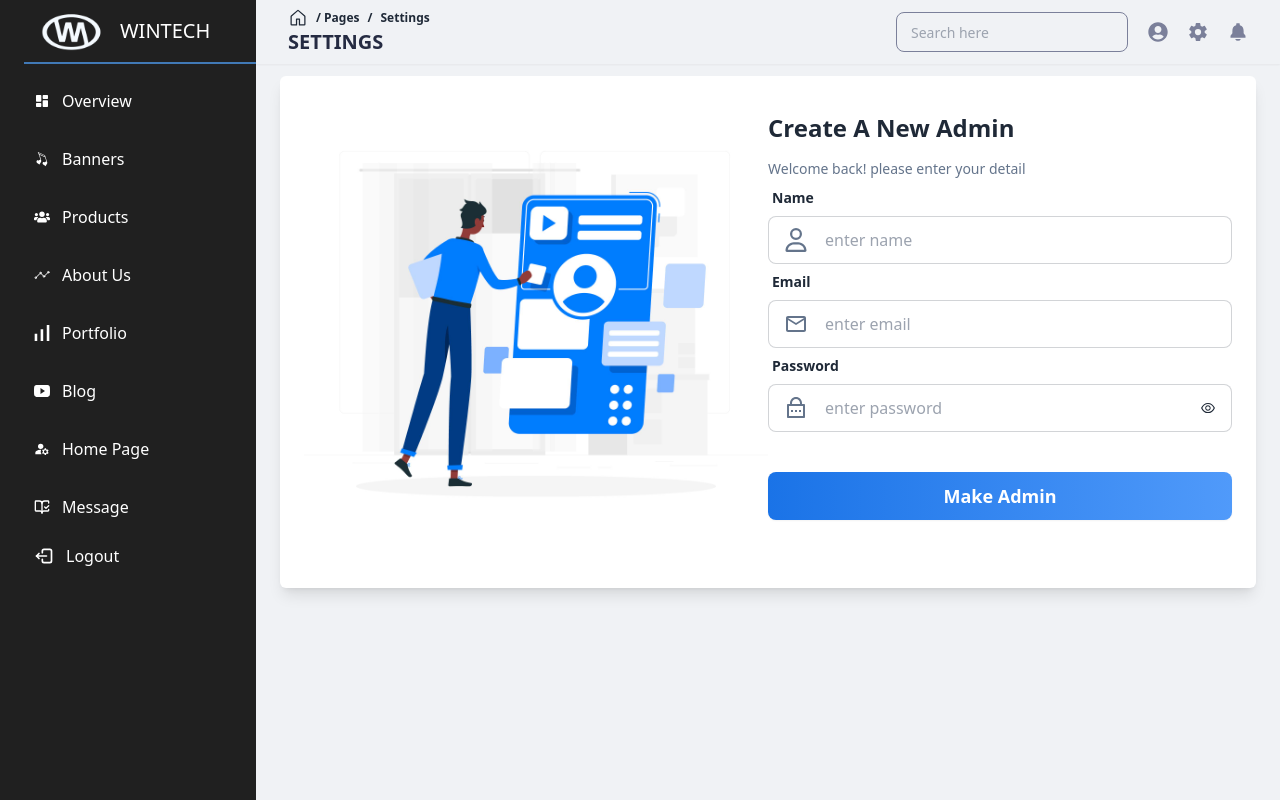
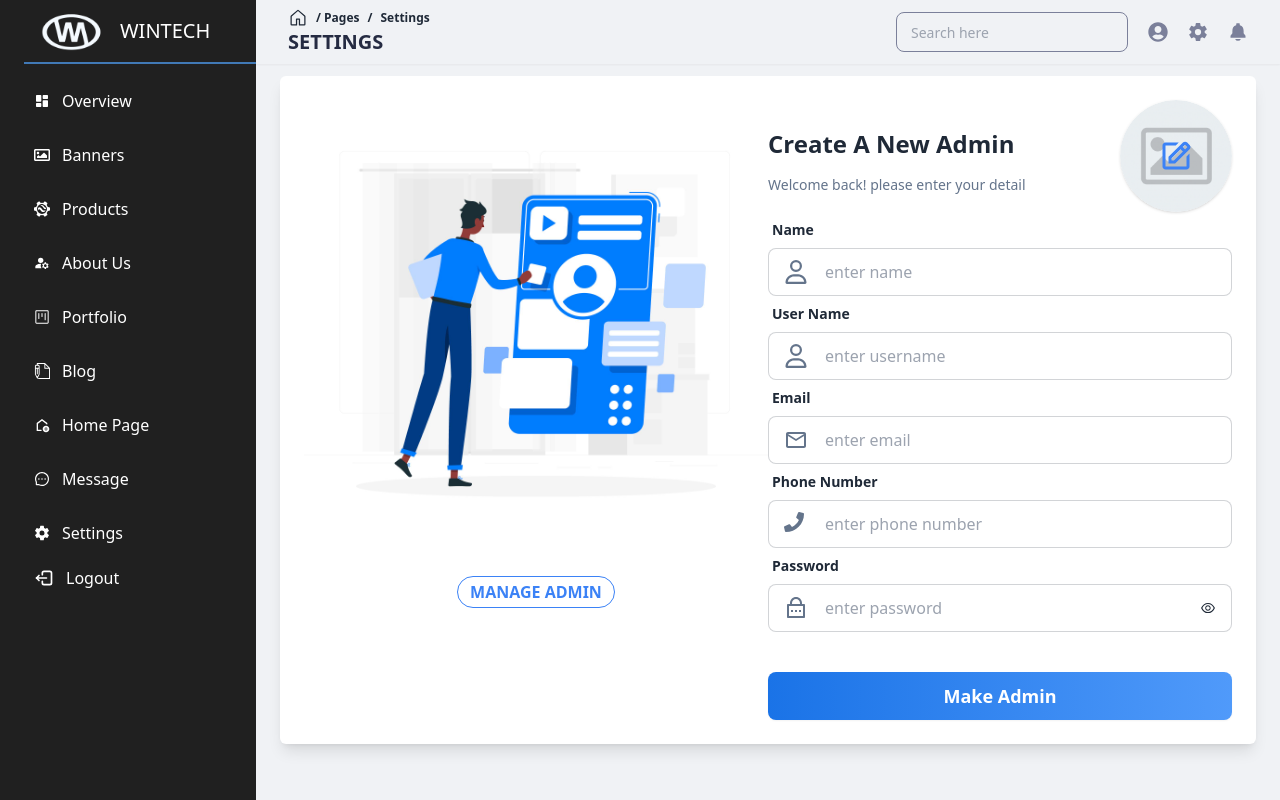
Before and after one commit to techvixo/Wintech-Admin, a React (Vite) app: page /settings in a window 1280 px wide. Built offline with nearby package versions, Linux system fonts and the light colour scheme; sample sign-in values are in the browser's storage.

Commit message:
Admin create and delete completed

```diff
--- /dev/null
+++ b/src/Pages/Settings/MangeAdmin.jsx
@@ -0,0 +1,107 @@
+import React, { useState } from 'react'
+import BASEURL from '../../../Constants';
+import axios from 'axios';
+import Loader from '../Shared/Loader/Loader';
+import { useQuery } from '@tanstack/react-query';
+import ConfirmationModal from '../Shared/ConfirmationModal/ConfirmationModal';
+import toast from 'react-hot-toast';
+import { Link } from 'react-router-dom';
+
+const MangeAdmin = () => {
+      const [deleteCertificate, setDeleteCertificate] = useState(null);
+
+      const {
+            data: adminData = [],
+            refetch,
+            isLoading,
+      } = useQuery({
+            queryKey: ["amin-data"],
+            queryFn: async () => {
+                  const response = await axios.get(`${BASEURL}/user/all`, {
+                        headers: {
+                              Accept: "application/json",
+                              "Content-Type": "application/json",
+                              Authorization: localStorage.getItem("token"),
+                        },
+                  });
+                  return response.data;
+            },
+      });
+
+      const cancelModal = () => {
+        setDeleteCertificate(null)
+    };
+        //============================================================
+        // <<<<<<<<< Certificate Delete function here >>>>>>>>>>
+        // ===========================================================
+        const handleDeleteCertificate = async (admin) => {
+          try {
+              const response = await axios.delete(`${BASEURL}/user/delete/${admin?._id}`, {
+                  headers: {
+                      Authorization:  localStorage.getItem("token")
+                  }
+              });
+
+              toast.success(`${response.data.message}`)
+              console.log(response.data);
+              refetch()
+              return response.data;
+          } catch (error) {
+              console.log(error);
+          }
+
+      }
+      if (isLoading) {
+            return <Loader></Loader>;
+      }
+      // console.log(adminData.data);
+      return (
+            <div className='bg-white p-4 rounded-md'>
+     <div className="flex items-center justify-between">
+     <h3 className='text-2xl font-semibold py-2 text-black'>Manage Admin</h3>
+     <Link to={"/settings"} className="text-blue-500 bg-blue-100 text-sm md:px-5 font-semibold text-center uppercase hover:bg-blue-500 hover:text-white transition border border-blue-500 p-1 px-3 rounded-full">New Admin</Link>
+     </div>
+                  <div className="flex flex-col gap-3 py-5">
+                        {
+                              adminData?.data?.map((admin, i) => {
+                                    return (
+                                          <div key={i} className="shadow bg-gray-100 p-2 gap-2 rounded grid grid-cols-4">
+                                                <div className="flex font-semibold capitalize items-center justify-around">
+                                                      <img
+                                                            src={`${BASEURL}/${admin?.image}`}
+                                                            alt="Image"
+                                                            className="w-12 h-12 shadow-md rounded-full object-cover"
+                                                      />
+                                                      {admin.fullName}
+                                                </div>
+                                                <div className="flex items-center overflow-auto">
+                                                      {admin.email}
+                                                </div>
+                                                <div className="justify-center flex items-center">
+                                                      {admin.phone}
+                                                </div>
+
+                                                <div className="flex items-center justify-around">
+                                                      <span className='text-green-500'>  {admin.status}</span>
+                                                      <label onClick={() => setDeleteCertificate(admin)} htmlFor="confirmation-modal"  className="btn btn-outline btn-error btn-sm px-4"> Delete</label>
+                                                </div>
+                                          </div>
+                                    )
+                              })
+                        }
+                  </div>
+                  {
+                deleteCertificate && <ConfirmationModal
+                    title={`Are you sure you want to remove?`}
+                    message={`If you remove ${deleteCertificate?.fullName}. It cannot be undo`}
+                    closeModal={cancelModal}
+                    successAction={handleDeleteCertificate}
+                    successButton={`Remove`}
+                    modalData={deleteCertificate}
+                ></ConfirmationModal>
+            }
+            </div>
+      )
+}
+
+export default MangeAdmin
--- a/src/Pages/Settings/Settings.jsx
+++ b/src/Pages/Settings/Settings.jsx
@@ -7,16 +7,20 @@ import { toast } from "react-toastify";
 import img from "../../assets/setting/setting.jpg";
 import axios from "axios";
 import { FaRegUser } from "react-icons/fa6";
-import { IoPhonePortraitOutline } from "react-icons/io5";
 import { MdOutlineEmail } from "react-icons/md";
 import { RiLockPasswordLine } from "react-icons/ri";
+import { BiEdit } from "react-icons/bi";
 import { AuthContext } from "../../context/AuthProvider";
+import { FaPhone } from "react-icons/fa";
+import BASEURL from "../../../Constants";
+import defaultImg from "../../assets/default-img.png"
 
 const Settings = () => {
   const [acceptedMsg, setAcceptedMsg] = useState("");
   const [showPassword, setShowPassword] = useState(false);
   const [error, setError] = useState("");
   const [loginLoading, setLoginLoading] = useState(false);
+  const [profileImageFile, setProfileImageFile] = useState(null);
   const {
     register,
     handleSubmit,
@@ -28,20 +32,36 @@ const Settings = () => {
   const togglePasswordVisibility = () => {
     setShowPassword(!showPassword);
   };
-
-  const handleSignIn = async (data) => {
+  const handleImageChange = (e) => {
+    const file = e.target.files[0];
+    if (file) {
+      setProfileImageFile(file);
+    }
+  };
+  const triggerFileInput = () => {
+    document.getElementById("profileImageInput").click();
+  };
+  const handleCreateAdmin = async (data) => {
     setAcceptedMsg("");
     setLoginLoading(true);
     setLoading(false);
-    const userData = {
-      name: data.name,
-      email: data.email,
-      password: data.password,
-    };
-    // navigate("/email-verify");
-    // console.log(userData);
+    const formData = new FormData();
+    formData.append("fullName", data.name);
+    formData.append("email", data.email);
+    formData.append("password", data.password);
+    formData.append("phone", data.phone);
+    formData.append("userName", data.userName);
+    formData.append("role", "admin");
+    // Include the selected file
+    if (profileImageFile) {
+      formData.append("image", profileImageFile);
+
+    } else {
+      setLoginLoading(false)
+      return (toast.error("Upload profile image"))
+    }
     try {
-      const response = await axios.post(`${BASEURL}/user/register`, userData);
+      const response = await axios.post(`${BASEURL}/user/create`, formData);
       toast.success(`${response.data.message}`, {
         position: "top-center",
         autoClose: 5000,
@@ -52,17 +72,12 @@ const Settings = () => {
         progress: undefined,
         theme: "light",
       });
-      console.log(response.data);
-      // const id = response?.data?.data?.userInfo?.id;
-      const email = userData?.email;
-      const token = response?.data?.activationToken;
-
-      if (response.data.success == true) {
-        localStorage.setItem("email", email);
-        localStorage.setItem("token", token);
-        navigate("/email-verify");
+console.log(response.data)
+      if (response.data.status == "success") {
+        toast.success(`${response.data.message}`)
+        setLoginLoading(false);
+        navigate("/manage-admin");
       }
-      setLoginLoading(false);
       return response.data;
     } catch (error) {
       toast.error(`${error.response.data.error}`, {
@@ -85,8 +100,12 @@ const Settings = () => {
     <div className="grid grid-cols-1 md:grid-cols-2 bg-white rounded-md p-6 shadow-lg">
       <div className="img w-full">
         <img src={img} className="w-full" alt="img" />
+        <div className="py-4 text-center">
+          <Link to={"/manage-admin"} className="text-blue-500 font-semibold text-center uppercase hover:bg-blue-500 hover:text-white transition border border-blue-500 p-1 px-3 rounded-full">Manage Admin</Link>
+        </div>
       </div>
       <div className="">
+        <div className="flex items-center justify-between">
           <div>
             <h3 className="text-2xl md:my-3 font-bold capitalize">
               Create a new Admin
@@ -95,8 +114,39 @@ const Settings = () => {
               Welcome back! please enter your detail
             </span>
           </div>
+          <div className="profile_image w-28 h-28 rounded-full shadow overflow-hidden">
+            {/* <img
+              src={defaultImg}
+              alt="Current Preview"
+              className="w-full h-full shadow-md rounded-full object-cover"
+            /> */}
+            {/* Hidden File Input */}
+            <input
+              id="profileImageInput"
+              type="file"
+              accept="image/*"
+              onChange={handleImageChange}
+              className="hidden"
+            />
 
-     <form onSubmit={handleSubmit(handleSignIn)}>
+            {/* Clickable Image */}
+            <div
+              className="profile_image relative w-28 h-28 rounded-full shadow overflow-hidden cursor-pointer"
+              onClick={triggerFileInput}
+            >
+              <div className="absolute text-4xl text-blue-500 top-0 left-0 w-full h-full flex items-center justify-center">
+                <BiEdit />
+              </div>
+              <img
+                src={profileImageFile ? URL.createObjectURL(profileImageFile) : defaultImg}
+                alt="Current Preview"
+                className="w-full h-full shadow-md rounded-full object-cover"
+              />
+            </div>
+          </div>
+        </div>
+
+        <form onSubmit={handleSubmit(handleCreateAdmin)}>
           <div className="form-control">
             <label className="label">
               <span className="label-text font-semibold">Name</span>
@@ -121,6 +171,28 @@ const Settings = () => {
           </div>
           <div className="form-control">
             <label className="label">
+              <span className="label-text font-semibold">User Name</span>
+            </label>
+            <div className="w-full relative">
+              <span className="absolute text-[#64748B] top-3 left-4 text-2xl">
+                {" "}
+                <FaRegUser />
+              </span>
+              <input
+                type="text"
+                placeholder="enter username"
+                {...register("userName", { required: true })}
+                className="input w-full pl-14 input-bordered"
+              />
+            </div>
+            {errors.userName && (
+              <span className="text-red-700">
+                Please provide user name
+              </span>
+            )}
+          </div>
+          <div className="form-control">
+            <label className="label">
               <span className="label-text font-semibold">Email</span>
             </label>
             <div className="w-full relative">
@@ -138,6 +210,28 @@ const Settings = () => {
             {errors.email && (
               <span className="text-red-700">
                 Please provited your email
+              </span>
+            )}
+          </div>
+          <div className="form-control">
+            <label className="label">
+              <span className="label-text font-semibold">Phone Number</span>
+            </label>
+            <div className="w-full relative">
+              <span className="absolute text-[#64748B] top-3 left-4 text-xl">
+                {" "}
+                <FaPhone />
+              </span>
+              <input
+                type="number"
+                placeholder="enter phone number"
+                {...register("phone", { required: true })}
+                className="input w-full pl-14 input-bordered"
+              />
+            </div>
+            {errors.phone && (
+              <span className="text-red-700">
+                Please provide your phone number
               </span>
             )}
           </div>
--- a/src/Pages/Shared/SiteNavber/SideNavBar.jsx
+++ b/src/Pages/Shared/SiteNavber/SideNavBar.jsx
@@ -1,34 +1,30 @@
+import "./style.css";
 import { useState } from "react";
-import "./style.css";
 import { Link, NavLink, useNavigate } from "react-router-dom";
 import { RiDashboardFill } from "react-icons/ri";
-import { FaUsers } from "react-icons/fa";
+import { SiGoogleearthengine } from "react-icons/si";
 import { MdManageAccounts } from "react-icons/md";
-import { LuBookOpenCheck } from "react-icons/lu";
 import { IoLogoYoutube } from "react-icons/io5";
 import { IoSettingsSharp } from "react-icons/io5";
-import { IoIosHelpCircleOutline } from "react-icons/io";
-import { IoAnalyticsOutline } from "react-icons/io5";
-import { SiSimpleanalytics } from "react-icons/si";
 import { TbLogout2 } from "react-icons/tb";
-import { IoCloudUploadOutline } from "react-icons/io5";
-import { GiLoveSong } from "react-icons/gi";
-import { FaMusic } from "react-icons/fa";
+import { FaRegImage  } from "react-icons/fa";
+import { MdOutlineAddHome } from "react-icons/md";
+import { AiOutlineMessage } from "react-icons/ai";
+import { TfiWrite } from "react-icons/tfi";
+import { GoProject } from "react-icons/go";
 import logo from "../../../assets/logo/logo.png";
 
 const SideNavBar = () => {
   const navigation = useNavigate();
   const dashboard = <RiDashboardFill />;
-  const banner = <GiLoveSong />;
-  const products = <FaUsers />;
+  const banner = <FaRegImage  />;
+  const products = <SiGoogleearthengine />;
   const setting = <IoSettingsSharp />;
-  const home = <MdManageAccounts />;
-  const message = <LuBookOpenCheck />;
-  const blog = <IoLogoYoutube />;
-  const help = <IoIosHelpCircleOutline />;
-  const about = <IoAnalyticsOutline />;
-  const portfolio = <SiSimpleanalytics />;
-  const onboarding = <FaMusic />;
+  const home = <MdOutlineAddHome />;
+  const message = <AiOutlineMessage />;
+  const blog = <TfiWrite />;
+  const about = <MdManageAccounts />;
+  const portfolio = <GoProject />;
 
   const [menus] = useState([
     {
@@ -71,6 +67,11 @@ const SideNavBar = () => {
       path: "/message",
       icon: message,
     },
+    {
+      name: "Settings",
+      path: "/manage-admin",
+      icon: setting,
+    },
   ]);
   const handleLogOut = () => {
     localStorage.removeItem("token");
@@ -88,7 +89,7 @@ const SideNavBar = () => {
           </Link>
           <span className="text-white text-xl uppercase">Wintech</span>
         </div>
-        <div className=" flex flex-col gap-2 md:gap-4 mt-4 ">
+        <div className=" flex flex-col gap-0 md:gap-3 pt-4">
           {menus.map((menu, index) => (
             <div key={index} className="nav-main-menu">
               <NavLink to={menu.path} className={"dashboard-item"}>
```
Also changed, not shown: src/Pages/DashBoard/QuickAccess/QuickAccess.jsx (+6 -6 lines), src/Router/Router.jsx (+9 -0 lines). Lines whose indentation alone changed are shown as unchanged.
